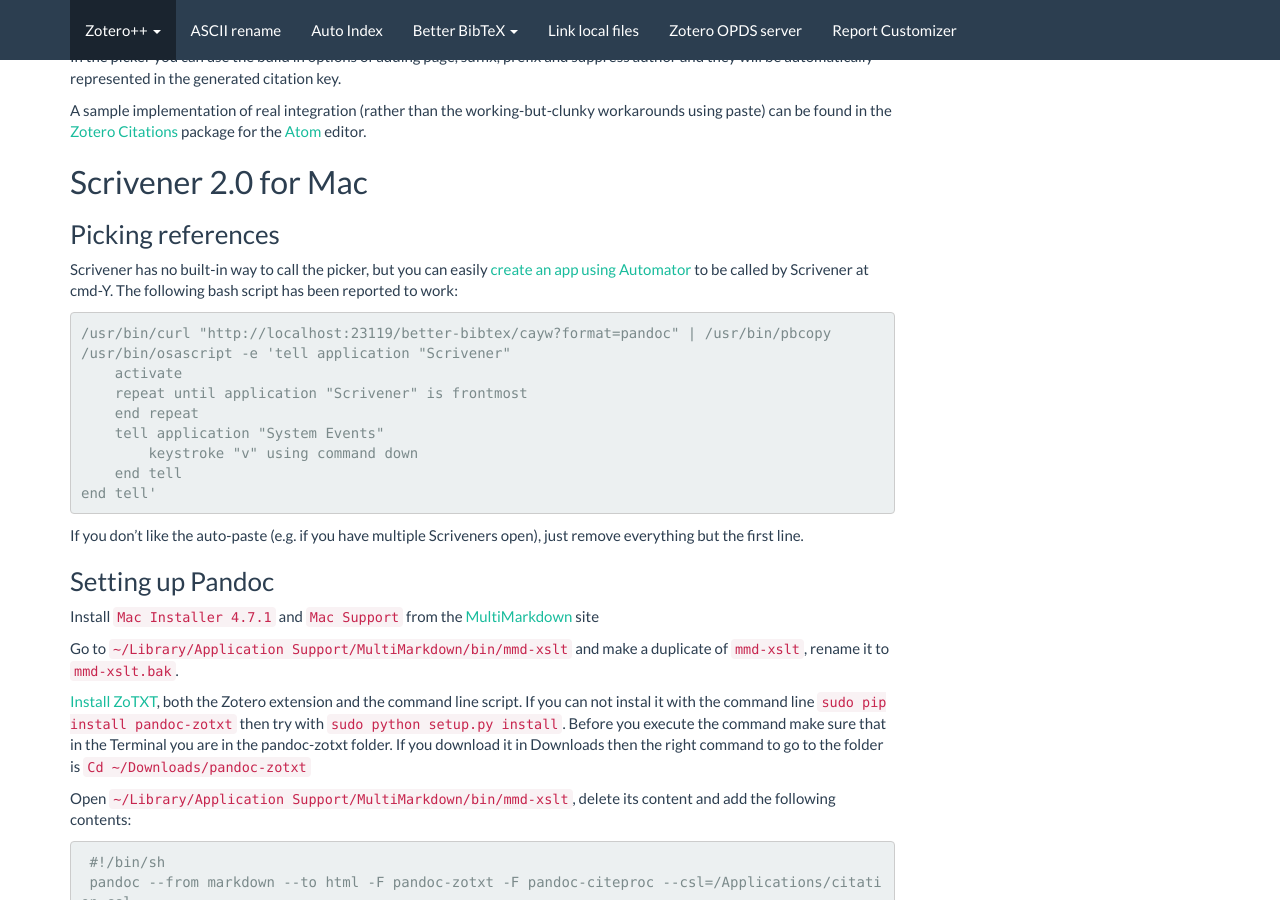
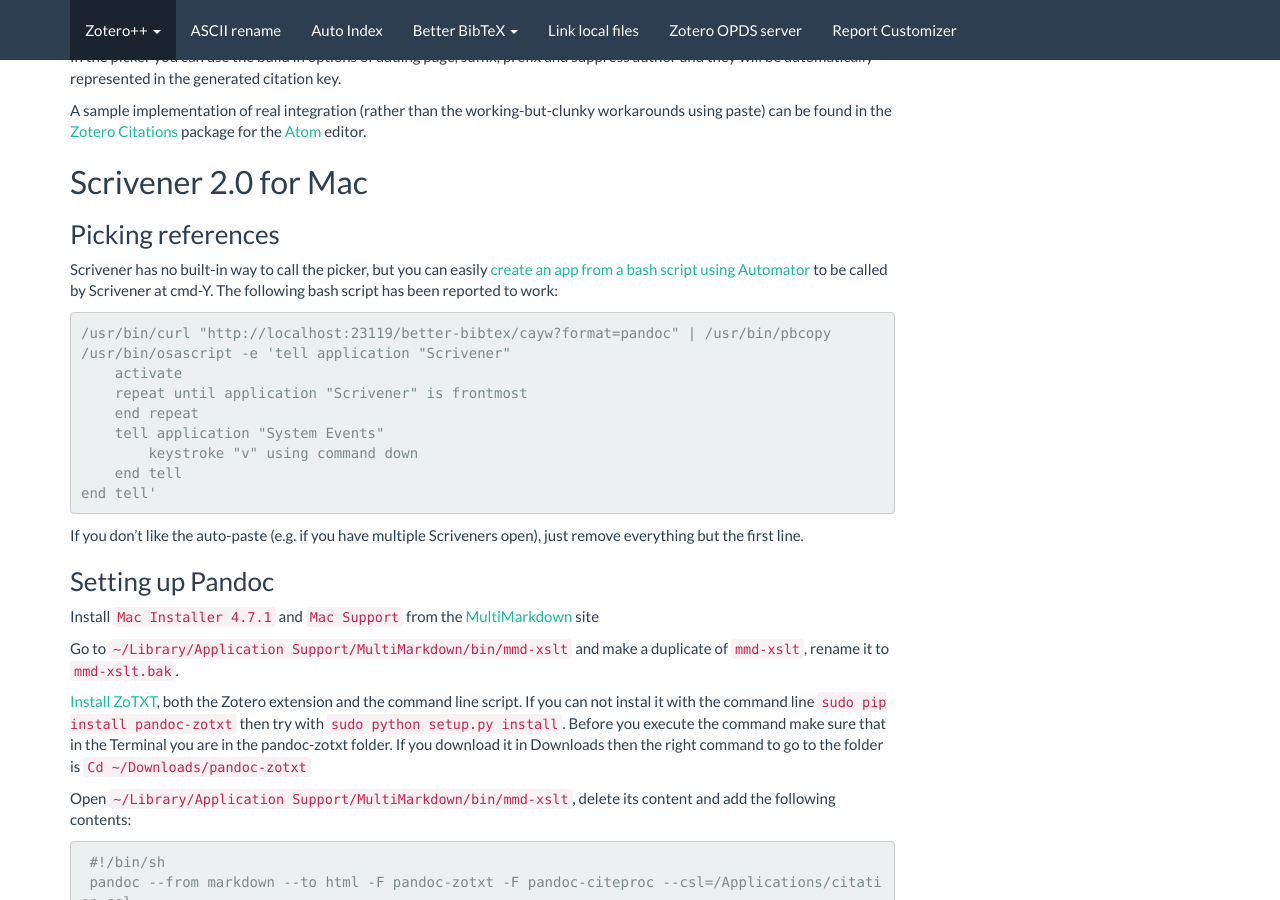
Before and after one commit to edwinksl/ZotPlus.github.io, a Jekyll site: the page built from better-bibtex/cayw.md, in a window 1280 px wide and 900 px high, scrolled down 1070 px. Built offline with Jekyll 4.4.1, drawn with Linux system fonts in a browser that asks for light colours; nearby versions of some CDN libraries.

Commit message:
Update cayw.md

```diff
--- a/better-bibtex/cayw.md
+++ b/better-bibtex/cayw.md
@@ -65,7 +65,7 @@
 
 ### Picking references
 
-Scrivener has no built-in way to call the picker, but you can easily [create an app using Automator](http://stackoverflow.com/a/281455/2541040) to be called by Scrivener at cmd-Y. The following bash script has been reported to work:
+Scrivener has no built-in way to call the picker, but you can easily [create an app from a bash script using Automator](http://stackoverflow.com/a/281455/2541040) to be called by Scrivener at cmd-Y. The following bash script has been reported to work:
 
     /usr/bin/curl "http://localhost:23119/better-bibtex/cayw?format=pandoc" | /usr/bin/pbcopy
     /usr/bin/osascript -e 'tell application "Scrivener"
```
